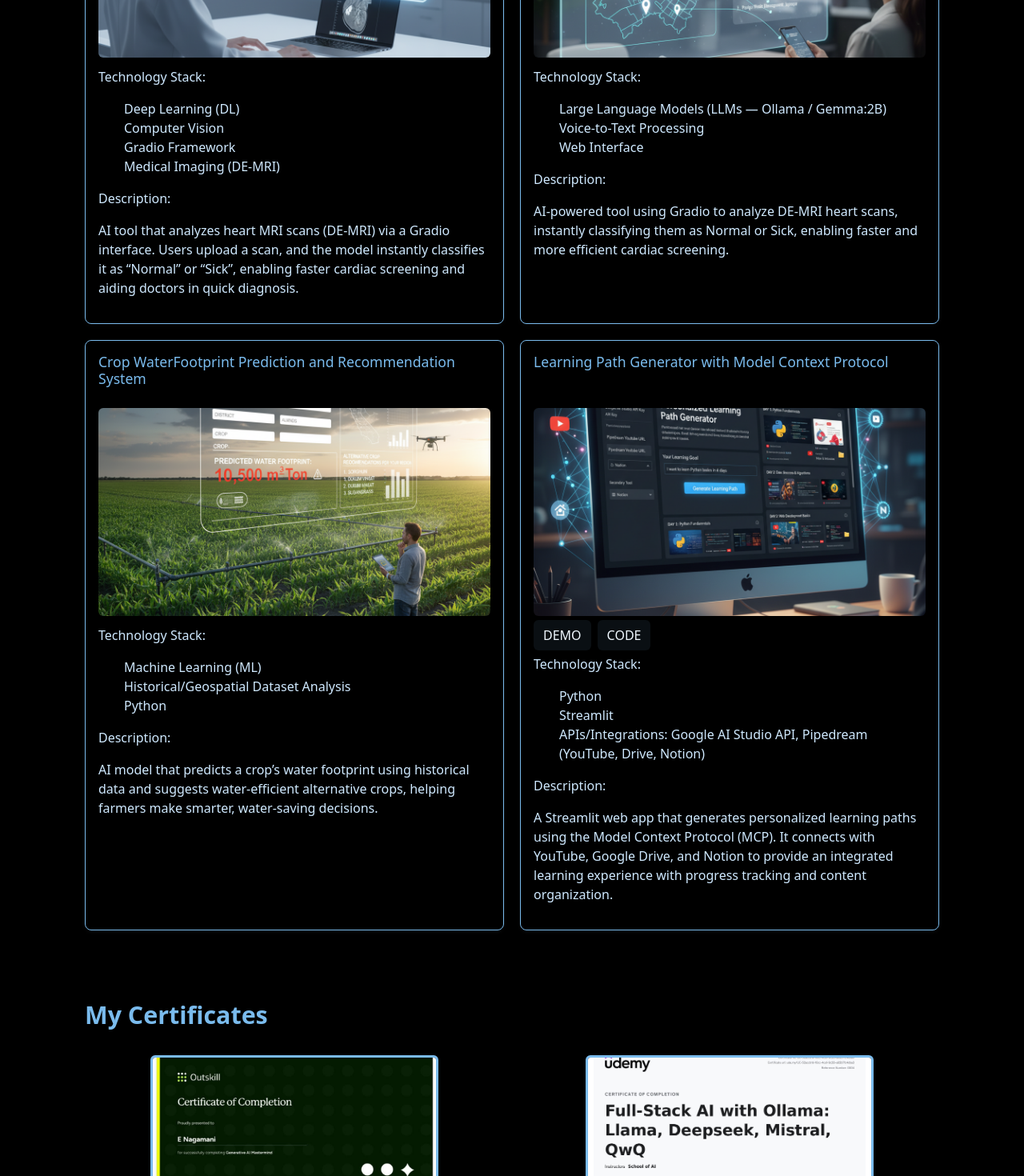
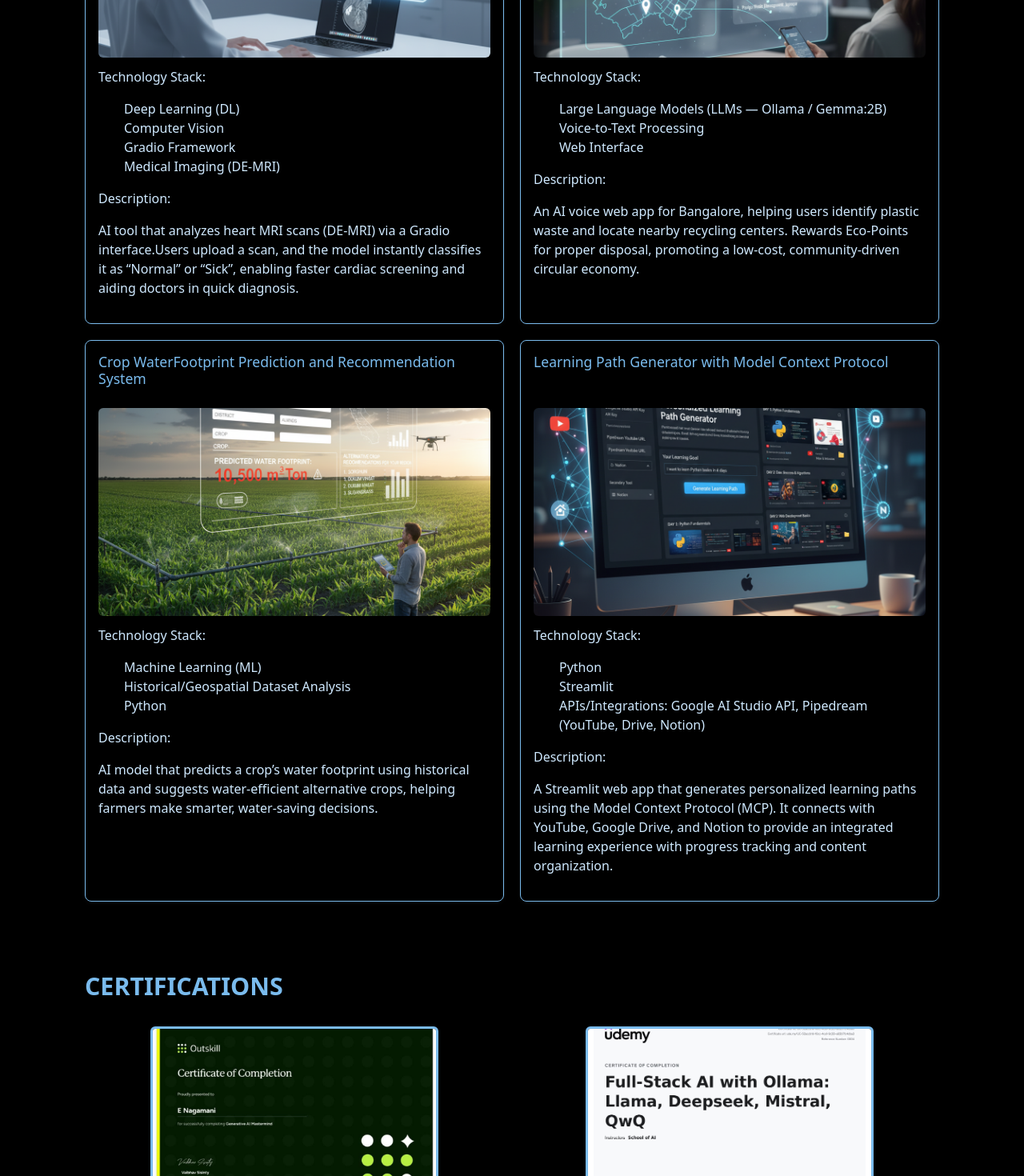
Before and after one commit to Nagamanicoder/My-portfolio, a React (Vite) app in the folder my-portfolio-app/: page / in a window 1280 px wide. Shown: the part 1330-2800 px from the top of the page at 80% size. Built offline with nearby package versions, Linux system fonts and the light colour scheme.

Commit message:
changes made in projects and certifications section

```diff
--- a/my-portfolio-app/src/App.jsx
+++ b/my-portfolio-app/src/App.jsx
@@ -13,7 +13,7 @@ import './App.css';
 function App() {
   return (
     <>
-      <ParticleBackground/>
+      {/* <ParticleBackground/> */}
       <div className='components-container'>
 
         <section id="home">
--- /dev/null
+++ b/my-portfolio-app/src/Data/CertificationsData.jsx
@@ -0,0 +1,18 @@
+import Outskill from '../assets/Outskill.jpeg';
+import FullstackOllama from '../assets/FullstackOllama.jpeg';
+const CERTIFICATIONS = [
+  {
+    id: 1,
+    title: "Generative AI Mastermind",
+    issuer: "Outskill",
+    image: Outskill
+  },
+  {
+    id: 2,
+    title: "Fullstack Ollama",
+    issuer: "Udemy",
+    image: FullstackOllama
+  }
+];
+
+export default CERTIFICATIONS;
--- /dev/null
+++ b/my-portfolio-app/src/Data/projectsData.jsx
@@ -0,0 +1,42 @@
+import DeMRI from "../assets/DeMRI.png";
+import PlasticPhechan from "../assets/PlasticPhechan.png";
+import CropWaterFootprint from "../assets/CropWaterFootprint.png";
+import LearningPathGenerator from "../assets/LearningPathGenerator.png";
+
+
+const PROJECTS = [
+  {
+    id: 1,
+    title: "DEMRI Evaluation",
+    stack: ["Deep Learning (DL)", "Computer Vision", "Gradio Framework", "Medical Imaging (DE-MRI)"],
+    description:"AI tool that analyzes heart MRI scans (DE-MRI) via a Gradio interface.Users upload a scan, and the model instantly classifies it as “Normal” or “Sick”, enabling faster cardiac screening and aiding doctors in quick diagnosis.",
+    image: DeMRI,
+    alt: "De-MRI project"
+  },
+  {
+    id: 2,
+    title: "Plastic Phechan A Voice Bot",
+    stack: ["Large Language Models (LLMs — Ollama / Gemma:2B)", "Voice-to-Text Processing", "Web Interface"],
+    description: "An AI voice web app for Bangalore, helping users identify plastic waste and locate nearby recycling centers. Rewards Eco-Points for proper disposal, promoting a low-cost, community-driven circular economy.",
+    image: PlasticPhechan,
+    alt: "Plastic Phechan project"
+  },
+  {
+    id: 3,
+    title: "Crop WaterFootprint Prediction and Recommendation System",
+    stack: ["Machine Learning (ML)", "Historical/Geospatial Dataset Analysis", "Python"],
+    description: "AI model that predicts a crop’s water footprint using historical data and suggests water-efficient alternative crops, helping farmers make smarter, water-saving decisions.",
+    image: CropWaterFootprint,
+    alt: "CropWaterFootprint project"
+  },
+  {
+    id: 4,
+    title: "Learning Path Generator with Model Context Protocol",
+    stack: ["Python", "Streamlit", "APIs/Integrations: Google AI Studio API, Pipedream (YouTube, Drive, Notion)"],
+    description: "A Streamlit web app that generates personalized learning paths using the Model Context Protocol (MCP). It connects with YouTube, Google Drive, and Notion to provide an integrated learning experience with progress tracking and content organization.",
+    image: LearningPathGenerator,
+    alt: "LearningPathGenerator project"
+  }
+]
+
+export default PROJECTS;
--- a/my-portfolio-app/src/components/Certifications.jsx
+++ b/my-portfolio-app/src/components/Certifications.jsx
@@ -1,25 +1,35 @@
-import Outskill from '../assets/Outskill.jpeg';
-import FullstackOllama from '../assets/FullstackOllama.jpeg';
-import '../components/certificates.css';
+import './certifications.css';
+import CERTIFICATIONS from '../Data/CertificationsData.jsx';
 
-function Certifications() {
-    return(
+const CertificateCard = ({ certificate }) => (
+    /* Changed class to "certificates" to match your CSS */
+    <div className="certificates">
+        <img
+            src={certificate.image}
+            alt={certificate.alt}
+            className='certificate-img'
+        />
+        <div className='certificate-description'>
+            <h2 className='certificates-heading'>{certificate.title}</h2>
+            <p><strong>Issuer:</strong> {certificate.issuer}</p>
+        </div>
+    </div>
+);
+
+const CertificationsSection = () => {
+    return (
+        /* Added 'certifications-section' class to match your CSS selectors */
         <section className="certifications-section">
-            <div className="container">
-                <h1>My Certificates</h1>
+            <div className='container'>
+                <h1>CERTIFICATIONS</h1>
                 <div className='certificate-container'>
-                    <div className='certificates'>
-                        <img src={Outskill} className='certificate-img' alt="Outskill certificate"/>
-                        <p>Generative AI Mastermind at Outskill</p>
-                    </div>
-                    <div className='certificates'>
-                        <img src={FullstackOllama} className='certificate-img' alt="Ollama certificate"/>
-                        <p>Fullstack AI with Ollama</p>
-                    </div>
+                    {CERTIFICATIONS.map(certificate => (
+                        <CertificateCard key={certificate.id} certificate={certificate} />
+                    ))}
                 </div>
             </div>
         </section>
     );
-}
+};
 
-export default Certifications;
+export default CertificationsSection;
--- a/my-portfolio-app/src/components/Projects.jsx
+++ b/my-portfolio-app/src/components/Projects.jsx
@@ -1,121 +1,34 @@
 import './projects.css';
-import DeMRI from '../assets/DeMRI.png';
-import PlasticPhechan from '../assets/PlasticPhechan.png';
-import CropWaterFootprint from '../assets/CropWaterFootprint.png';
-import LearningPathGenerator from '../assets/LearningPathGenerator.png';
+import PROJECTS from '../Data/projectsData.jsx';
 
-function Projects() {
-    return (
-        <div>
-            <div className='project-container'>
-                <h1>PROJECTS</h1>
-                <div className='projects-container'>
-                    <div className="projects-card">
-                        <h2 className='projects-heading'>
-                            DEMRI Evaluation
-                        </h2>
+const ProjectCard = ({ project }) => (
+  <div className="projects-card">
+    <h2 className='projects-heading'>{project.title}</h2>
+    <img src={project.image} alt={project.alt} className='project-image' />
+    <div className='project-description'>
+      <p>Technology Stack:</p>
+      <ul>
+        {project.stack.map((tech, index) => (
+          <li key={index}>{tech}</li>
+        ))}
+      </ul>
+      <p>Description:</p>
+      <p>{project.description}</p>
+    </div>
+  </div>
+);
 
-                        <img src={DeMRI} alt="De-MRI project" className='project-image' />
-                        <div className='project-description'>
-                            <p>Technology Stack:</p>
-                            <ul>
-                            <li>Deep Learning (DL)</li>
-                            <li>Computer Vision</li>
-                            <li>Gradio Framework</li>
-                            <li>Medical Imaging (DE-MRI)</li>
-                            </ul>
+const ProjectsSection = () => {
+  return (
+    <div className='project-container'>
+      <h1>PROJECTS</h1>
+      <div className='projects-container'>
+        {PROJECTS.map(project => (
+          <ProjectCard key={project.id} project={project} />
+        ))}
+      </div>
+    </div>
+  );
+};
 
-                            <p>Description:</p>
-                            <p>
-                                AI tool that analyzes heart MRI scans (DE-MRI) via a Gradio interface.
-                                Users upload a scan, and the model instantly classifies it as “Normal” or “Sick”,
-                                enabling faster cardiac screening and aiding doctors in quick diagnosis.
-                            </p>
-                        </div>
-                        {/* <div>
-                            <p>Github link</p>
-                        </div> */}
-                    </div>
-                    <div className="projects-card">
-                        <h2 className='projects-heading'>
-                            Plastic Phechan <br/> A Voice Bot
-                        </h2>
-                        <img src={PlasticPhechan} alt="plastic-phechan project" className='project-image' />
-                        <div className='project-description'>
-                            <p>Technology Stack:</p>
-                            <ul>
-                            <li>Large Language Models (LLMs — Ollama / Gemma:2B)</li>
-                            <li>Voice-to-Text Processing</li>
-                            <li>Web Interface</li>
-                            </ul>
-
-                            <p>Description:</p>
-                            <p>
-                                AI-powered tool using Gradio to analyze DE-MRI heart scans,
-                                instantly classifying them as Normal or Sick, enabling faster and more efficient cardiac screening.
-                            </p>
-                        </div>
-                        {/* <div>
-                            <p>Github link</p>
-                        </div> */}
-                    </div>
-                    <div className="projects-card">
-                        <h2 className='projects-heading'>
-                            Crop WaterFootprint Prediction and Recommendation System
-                        </h2>
-                        <img src={CropWaterFootprint} alt="CropWaterFootprint project" className='project-image' />
-                        <div className='project-description'>
-                            <p>Technology Stack:</p>
-                            <ul>
-                            <li>Machine Learning (ML)</li>
-                            <li>Historical/Geospatial Dataset Analysis</li>
-                            <li>Python</li>
-                            </ul>
-                            <p>Description:</p>
-                            <p>
-                                AI model that predicts a crop’s water footprint using historical data and
-                                suggests water-efficient alternative crops,
-                                helping farmers make smarter, water-saving decisions.
-                            </p>
-                        </div>
-                        {/* <div>
-                            <p>Github link</p>
-                        </div> */}
-                    </div>
-
-                     <div className="projects-card">
-                        <h2 className='projects-heading'>
-                            Learning Path Generator with Model Context Protocol
-                        </h2>
-                        <img src={LearningPathGenerator} alt="LearningPathGenerator project" className='project-image' />
-                        <div >
-                            <a href='https://nagamanicoder-genai-learning-path-generator-app-vrto30.streamlit.app/' className='project-demo'>DEMO</a>
-                            <a href='https://github.com/Nagamanicoder/GenAI-Learning-Path-generator.git' className='project-demo'>CODE</a>
-                        </div>
-
-                        <div className='project-description'>
-                            <p>Technology Stack:</p>
-                            <ul>
-                                <li>Python</li>
-                                <li>Streamlit</li>
-                                <li>APIs/Integrations: Google AI Studio API, Pipedream (YouTube, Drive, Notion)</li>
-                            </ul>
-                            <p>Description:</p>
-                            <p>
-                                A Streamlit web app that generates personalized learning paths using the Model Context Protocol (MCP).
-                                It connects with YouTube, Google Drive,
-                                and Notion to provide an integrated learning experience with progress tracking and content organization.
-                            </p>
-                        </div>
-                        {/* <div>
-                            <p>Github link</p>
-                        </div> */}
-                    </div>
-                </div>
-            </div>
-
-        </div>
-    );
-}
-
-export default Projects;
+export default ProjectsSection;
--- a/my-portfolio-app/src/components/certificates.css
+++ b/my-portfolio-app/src/components/certifications.css
@@ -73,3 +73,9 @@
     margin: 15px 0 0 0;
     color: #cfe9ff;
 }
+
+.certificates-heading {
+    font-size: 1.2rem;
+    color: white;
+    margin: 10px 0 5px 0;
+}
```
